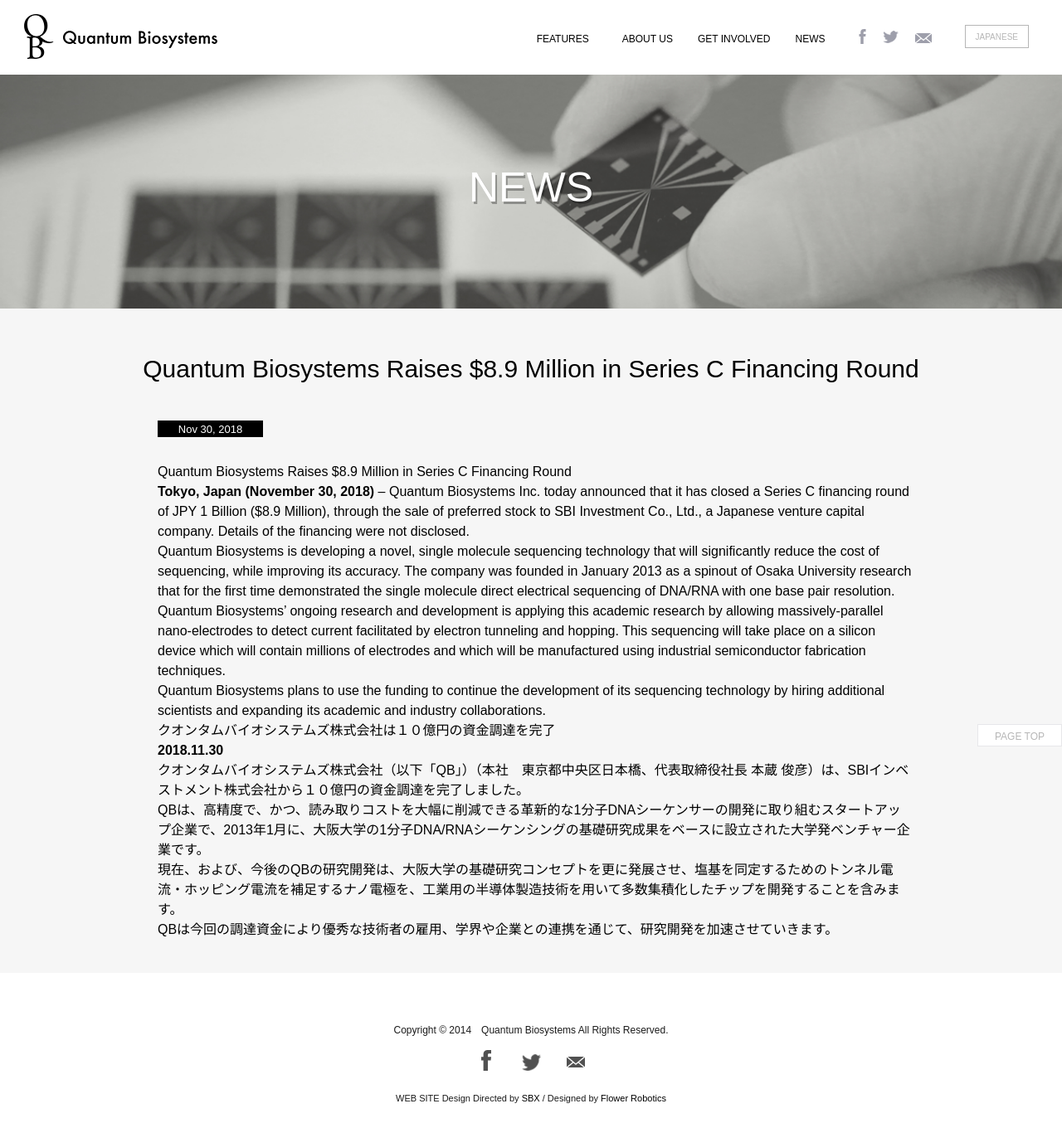
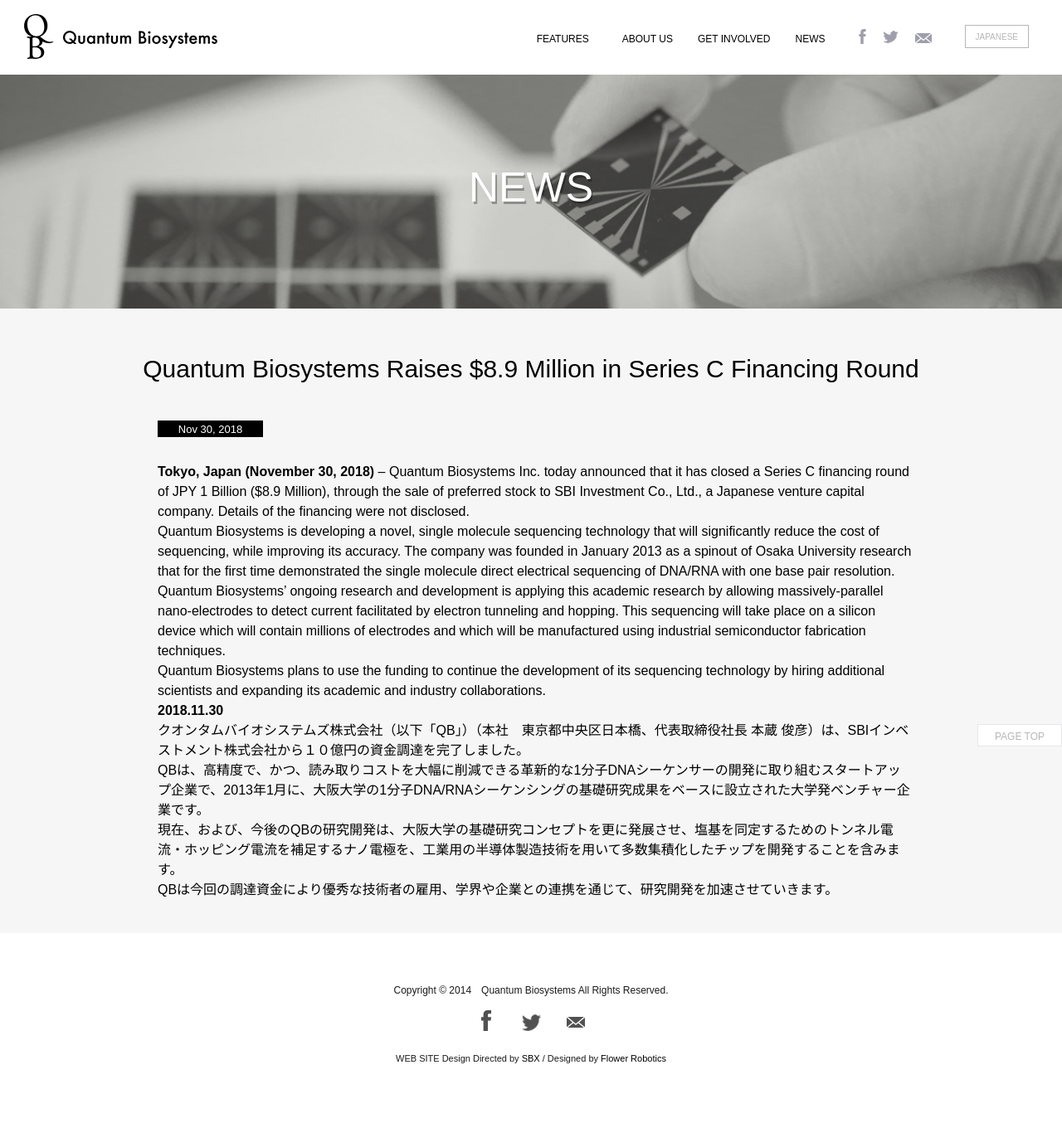
Before and after one commit to toshi33/qbcode.github.io, a Jekyll site: the page built from _posts/2018-11-30-quantum-biosystems-closes-series-c-financing.md, in a window 1280 px wide. Shown: the whole page at 83% size. Built offline with Jekyll 4.4.1, drawn with Linux system fonts in a browser that asks for light colours; nearby versions of some CDN libraries; some web fonts are replaced; after the commit the page ends 1312 px from its top, so only the background shows below that.

Commit message:
Update 2018-11-30-quantum-biosystems-closes-series-c-financing.md

```diff
--- a/_posts/2018-11-30-quantum-biosystems-closes-series-c-financing.md
+++ b/_posts/2018-11-30-quantum-biosystems-closes-series-c-financing.md
@@ -11,10 +11,6 @@ excerpt-jp: "クオンタムバイオシステムズ株式会社は、SBIイン
 date:   2018-11-30 00:09:00 +0000
 categories: news press release
 ---
-
-{:.en}
-# Quantum Biosystems Raises $8.9 Million in Series C Financing Round
-
 {:.en}
 **Tokyo, Japan (November 30, 2018)** – Quantum Biosystems Inc. today announced that it has closed a Series C financing round of JPY 1 Billion ($8.9 Million), through the sale of preferred stock to SBI Investment Co., Ltd., a Japanese venture capital company. Details of the financing were not disclosed.
 
@@ -26,17 +22,13 @@ Quantum Biosystems plans to use the funding to continue the development of its s
 
 
 {:.jp}
-# クオンタムバイオシステムズ株式会社は１０億円の資金調達を完了
 **2018.11.30**
-
 
 {:.jp}
 クオンタムバイオシステムズ株式会社（以下「QB」）（本社　東京都中央区日本橋、代表取締役社長 本蔵 俊彦）は、SBIインベストメント株式会社から１０億円の資金調達を完了しました。
 
-
 {:.jp}
 QBは、高精度で、かつ、読み取りコストを大幅に削減できる革新的な1分子DNAシーケンサーの開発に取り組むスタートアップ企業で、2013年1月に、大阪大学の1分子DNA/RNAシーケンシングの基礎研究成果をベースに設立された大学発ベンチャー企業です。
-
 
 {:.jp}
 現在、および、今後のQBの研究開発は、大阪大学の基礎研究コンセプトを更に発展させ、塩基を同定するためのトンネル電流・ホッピング電流を補足するナノ電極を、工業用の半導体製造技術を用いて多数集積化したチップを開発することを含みます。
```
